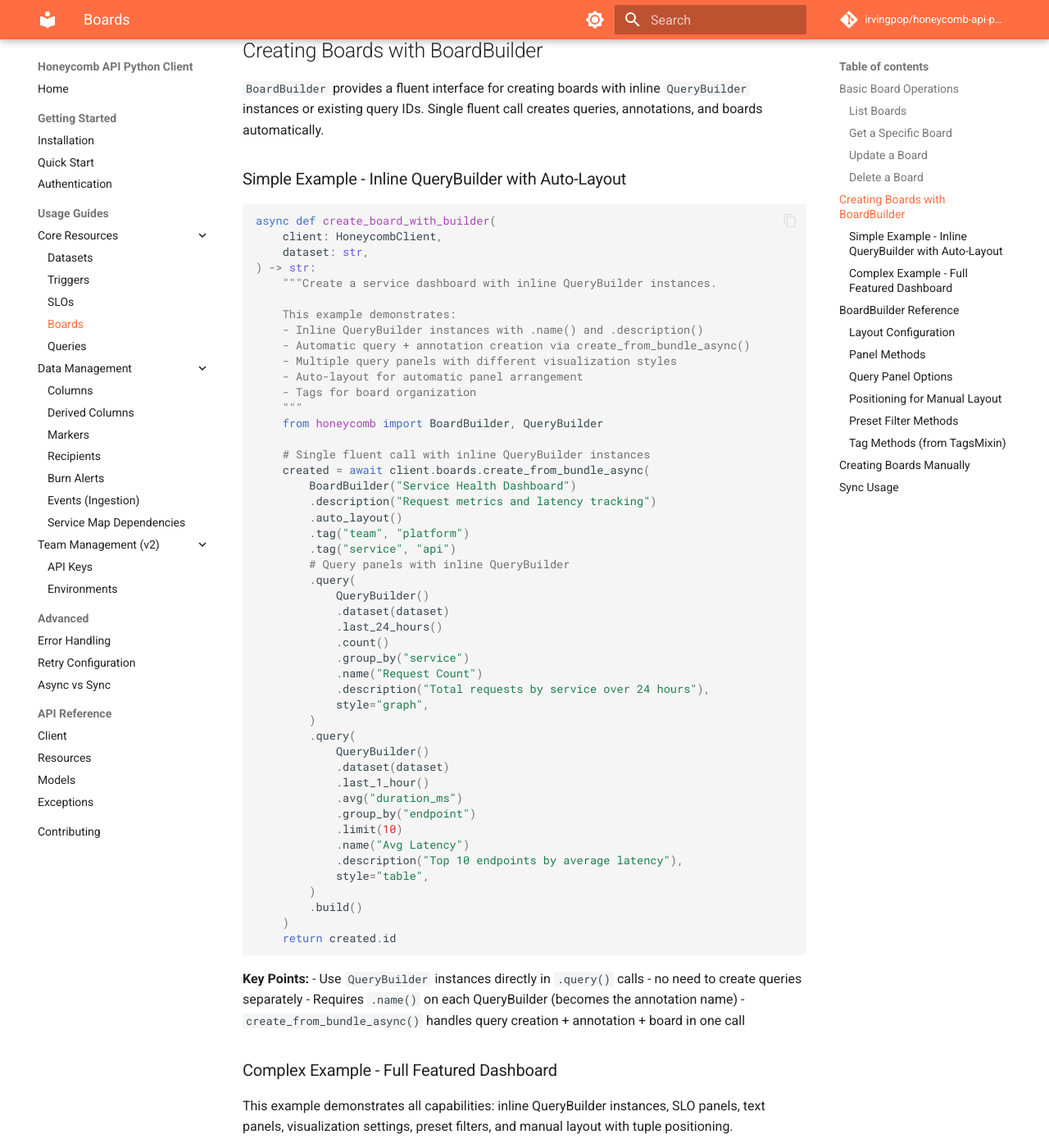
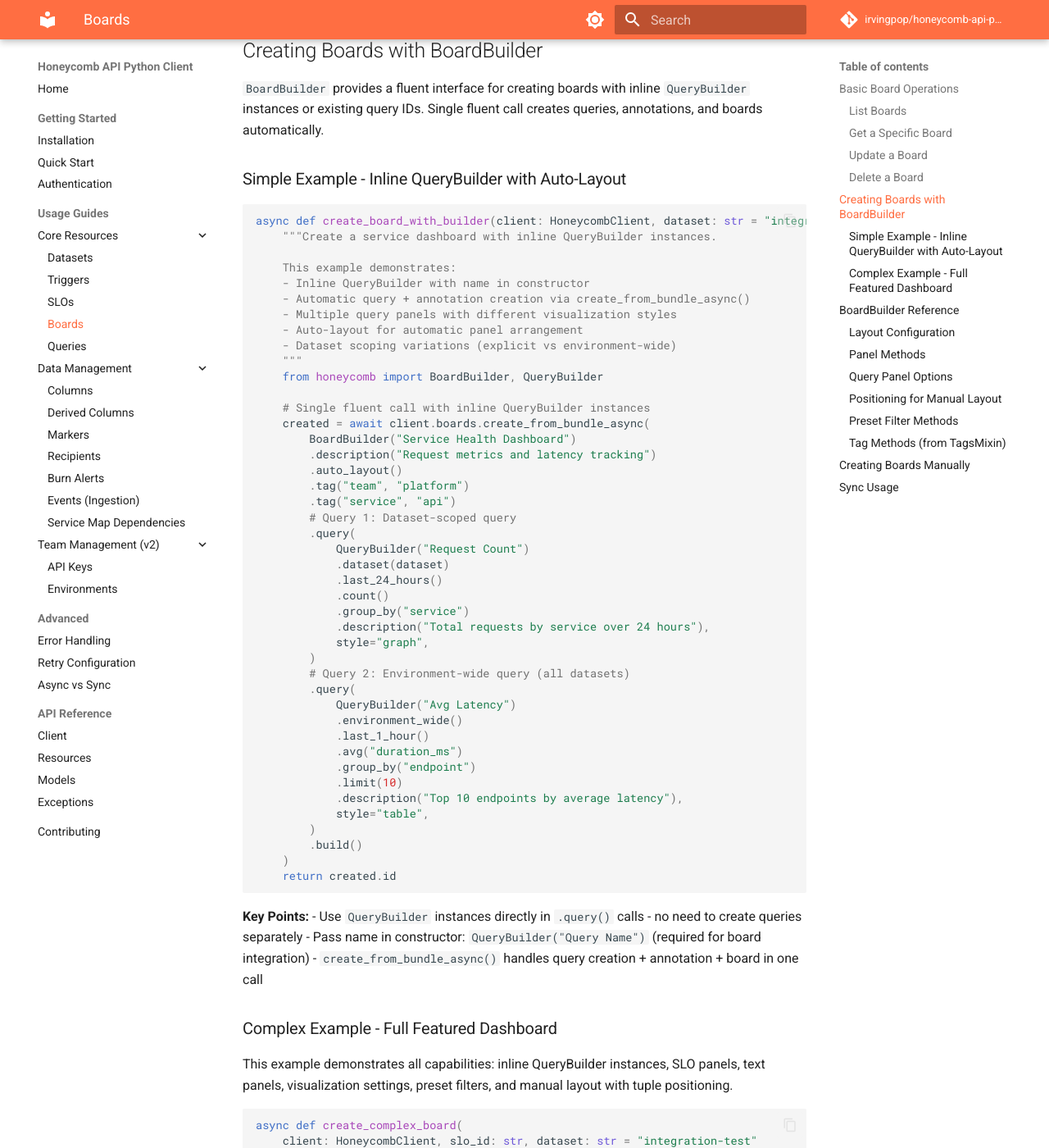
Before and after one commit to irvingpop/honeycomb-api-python, an MkDocs documentation site: the page built from docs/usage/boards.md, in a window 1280 px wide and 1400 px high, scrolled down 1805 px. Shown: the whole window at 82% size. Built offline with MkDocs 1.6.1 and Material for MkDocs 9.7.7, drawn with Linux system fonts in a browser that asks for light colours; comment, search, counter and statistics services are not loaded; some of the changed text lies outside the part shown.

Commit message:
make QueryBuilder consistent

```diff
--- a/docs/examples/boards/builder_board.py
+++ b/docs/examples/boards/builder_board.py
@@ -6,18 +6,15 @@
 
 
 # start_example:create_with_builder
-async def create_board_with_builder(
-    client: HoneycombClient,
-    dataset: str,
-) -> str:
+async def create_board_with_builder(client: HoneycombClient, dataset: str = "integration-test") -> str:
     """Create a service dashboard with inline QueryBuilder instances.
 
     This example demonstrates:
-    - Inline QueryBuilder instances with .name() and .description()
+    - Inline QueryBuilder with name in constructor
     - Automatic query + annotation creation via create_from_bundle_async()
     - Multiple query panels with different visualization styles
     - Auto-layout for automatic panel arrangement
-    - Tags for board organization
+    - Dataset scoping variations (explicit vs environment-wide)
     """
     from honeycomb import BoardBuilder, QueryBuilder
 
@@ -28,25 +25,24 @@
         .auto_layout()
         .tag("team", "platform")
         .tag("service", "api")
-        # Query panels with inline QueryBuilder
+        # Query 1: Dataset-scoped query
         .query(
-            QueryBuilder()
+            QueryBuilder("Request Count")
             .dataset(dataset)
             .last_24_hours()
             .count()
             .group_by("service")
-            .name("Request Count")
             .description("Total requests by service over 24 hours"),
             style="graph",
         )
+        # Query 2: Environment-wide query (all datasets)
         .query(
-            QueryBuilder()
-            .dataset(dataset)
+            QueryBuilder("Avg Latency")
+            .environment_wide()
             .last_1_hour()
             .avg("duration_ms")
             .group_by("endpoint")
             .limit(10)
-            .name("Avg Latency")
             .description("Top 10 endpoints by average latency"),
             style="table",
         )
@@ -58,14 +54,12 @@
 
 # start_example:create_complex
 async def create_complex_board(
-    client: HoneycombClient,
-    dataset: str,
-    slo_id: str,
+    client: HoneycombClient, slo_id: str, dataset: str = "integration-test"
 ) -> str:
     """Create a comprehensive dashboard with all panel types and advanced features.
 
     This example demonstrates:
-    - Inline QueryBuilder instances with automatic query creation
+    - Inline QueryBuilder with name in constructor
     - Multiple query panels with different styles (graph, table, combo)
     - SLO panel for availability tracking
     - Text panel for notes
@@ -85,14 +79,13 @@
         # Preset filters for dynamic filtering
         .preset_filter("service", "Service")
         .preset_filter("environment", "Environment")
-        # Top row: Request count (large graph with advanced settings)
+        # Top row: Request count (dataset-scoped, graph with advanced settings)
         .query(
-            QueryBuilder()
+            QueryBuilder("Request Count")
             .dataset(dataset)
             .last_24_hours()
             .count()
             .group_by("service")
-            .name("Request Count")
             .description("Total requests by service over 24 hours"),
             position=(0, 0, 9, 6),
             style="graph",
@@ -100,28 +93,26 @@
         )
         # Top right: SLO status
         .slo(slo_id, position=(9, 0, 3, 6))
-        # Middle left: Latency table
+        # Middle left: Latency table (environment-wide)
         .query(
-            QueryBuilder()
-            .dataset(dataset)
+            QueryBuilder("Avg Latency")
+            .environment_wide()
             .last_1_hour()
             .avg("duration_ms")
             .group_by("endpoint")
             .limit(10)
-            .name("Avg Latency")
             .description("Top 10 endpoints by average latency"),
             position=(0, 6, 6, 5),
             style="table",
         )
-        # Middle right: Error rate combo view
+        # Middle right: Error rate combo view (dataset-scoped)
         .query(
-            QueryBuilder()
+            QueryBuilder("Error Rate")
             .dataset(dataset)
             .last_2_hours()
             .count()
             .gte("status_code", 400)
             .group_by("status_code")
-            .name("Error Rate")
             .description("HTTP errors by status code"),
             position=(6, 6, 6, 5),
             style="combo",
@@ -152,7 +143,7 @@
 
 
 # start_example:update
-async def update_board(client: HoneycombClient, board_id: str, dataset: str) -> Board:
+async def update_board(client: HoneycombClient, board_id: str) -> Board:
     """Update a board's name and description."""
     from honeycomb import BoardCreate
 
@@ -177,9 +168,7 @@
 
 
 # TEST_ASSERTIONS
-async def test_lifecycle(
-    client: HoneycombClient, board_id: str, expected_name: str
-) -> None:
+async def test_lifecycle(client: HoneycombClient, board_id: str, expected_name: str) -> None:
     """Verify the full lifecycle worked."""
     board = await client.boards.get_async(board_id)
     assert board.id == board_id
--- a/docs/usage/boards.md
+++ b/docs/usage/boards.md
@@ -60,7 +60,7 @@
 
 **Key Points:**
 - Use `QueryBuilder` instances directly in `.query()` calls - no need to create queries separately
-- Requires `.name()` on each QueryBuilder (becomes the annotation name)
+- Pass name in constructor: `QueryBuilder("Query Name")` (required for board integration)
 - `create_from_bundle_async()` handles query creation + annotation + board in one call
 
 ### Complex Example - Full Featured Dashboard
@@ -97,7 +97,7 @@
 
 | Parameter | Type | Description |
 |-----------|------|-------------|
-| `query` | `QueryBuilder \| str` | QueryBuilder instance with `.name()` OR existing query ID |
+| `query` | `QueryBuilder \| str` | QueryBuilder instance with name OR existing query ID |
 | `annotation_id` | `str \| None` | Required only when using existing query ID |
 | `position` | `tuple[int, int, int, int] \| None` | Optional (x, y, width, height) for manual layout |
 | `style` | `"graph" \| "table" \| "combo"` | Display style (default: "graph") |
@@ -116,7 +116,7 @@
     BoardBuilder("Dashboard")
     .manual_layout()
     .query(
-        QueryBuilder().dataset("api-logs").last_1_hour().count().name("Requests"),
+        QueryBuilder("Requests").dataset("api-logs").last_1_hour().count(),
         position=(0, 0, 9, 6),  # Top left, large
     )
     .slo("slo-id", position=(9, 0, 3, 6))  # Top right, small
```
Also changed, not shown: docs/usage/queries.md (+26 -1 lines), 4 other files.
